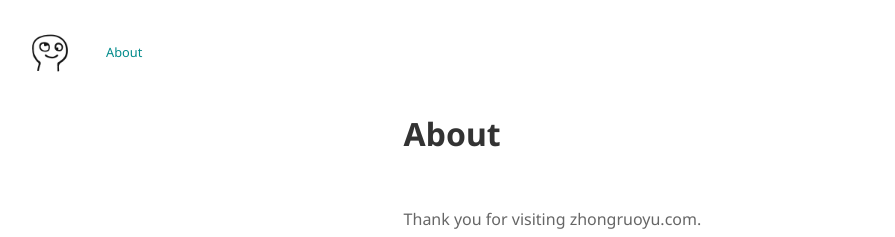
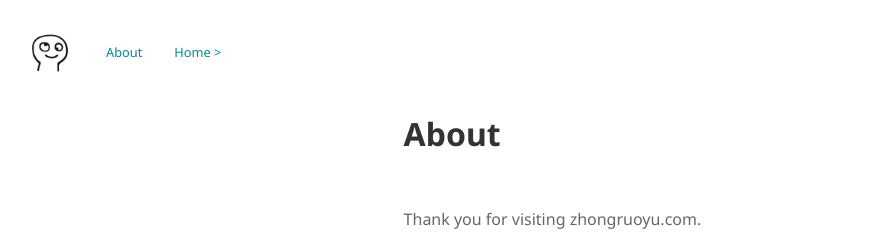
Before and after one commit to ZhongRuoyu/zhongruoyu.com, a Jekyll site: the page built from pages/core/about.html, in a window 1280 px wide. Shown: the top 237 px of the page, without its empty margins (6-901 px from the left). Built offline with Jekyll 4.4.1, drawn with Linux system fonts in a browser that asks for light colours.

Commit message:
Style updated

```diff
--- a/_includes/navigation.html
+++ b/_includes/navigation.html
@@ -8,7 +8,7 @@
 
 {%- if page.hide_navigation != true
     and site.categories -%}
-  <nav class="navigation {{ home }} noprint">
+  <nav class="navigation {{ home }}">
     <ul class="navigation-list">
       <li class="navigation-list-item navigation-list-item-home">
         <a class="navigation-link navigation-link-home" href="/">
@@ -36,6 +36,9 @@
             href="{{ category.path }}">{{ category.name }}</a>
         </li>
       {%- endfor -%}
+      <li class="navigation-list-item">
+        <a class="navigation-link forward" href="/">Home</a>
+      </li>
     </ul>
   </nav>
 {%- endif -%}
```
